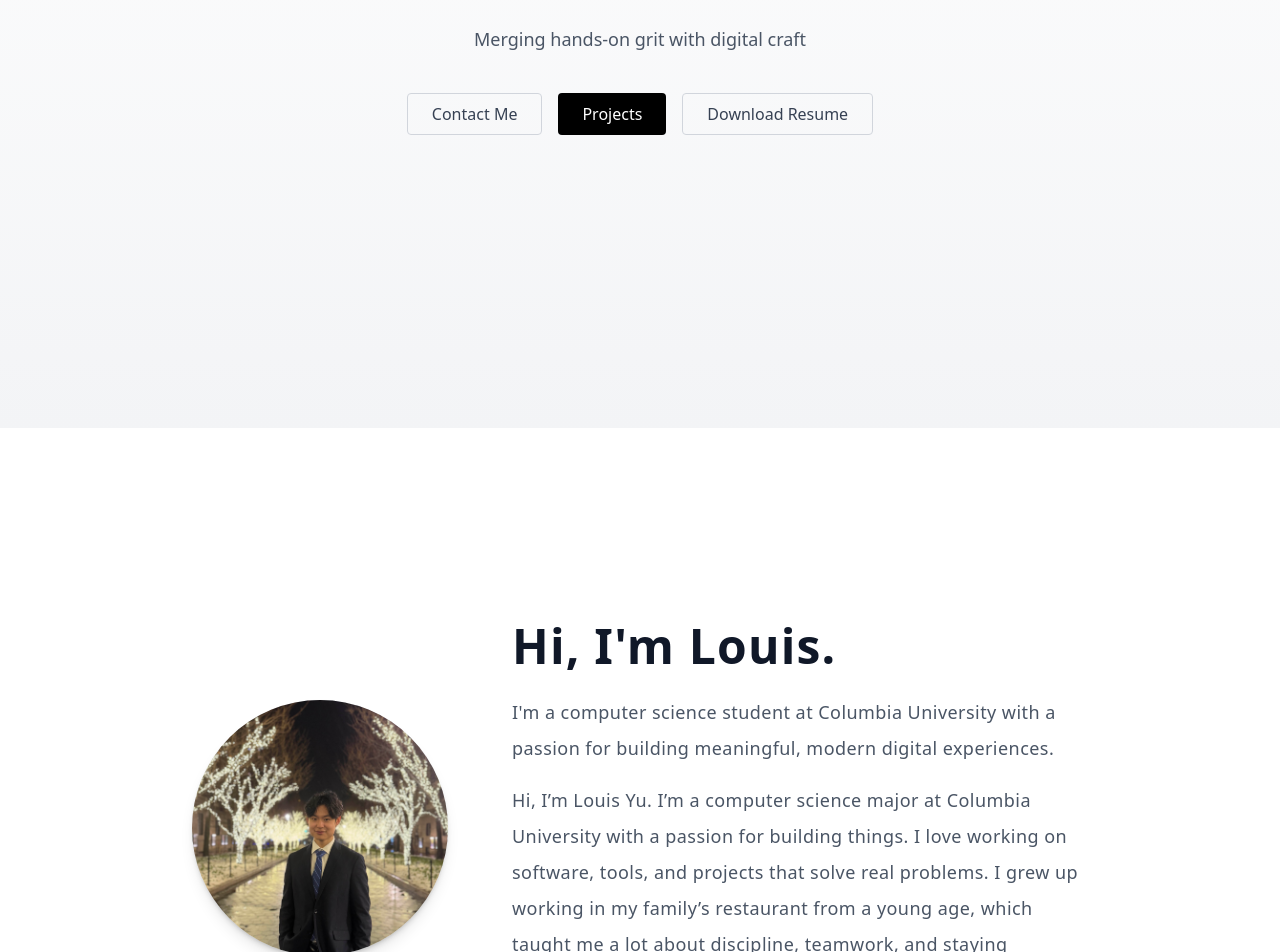
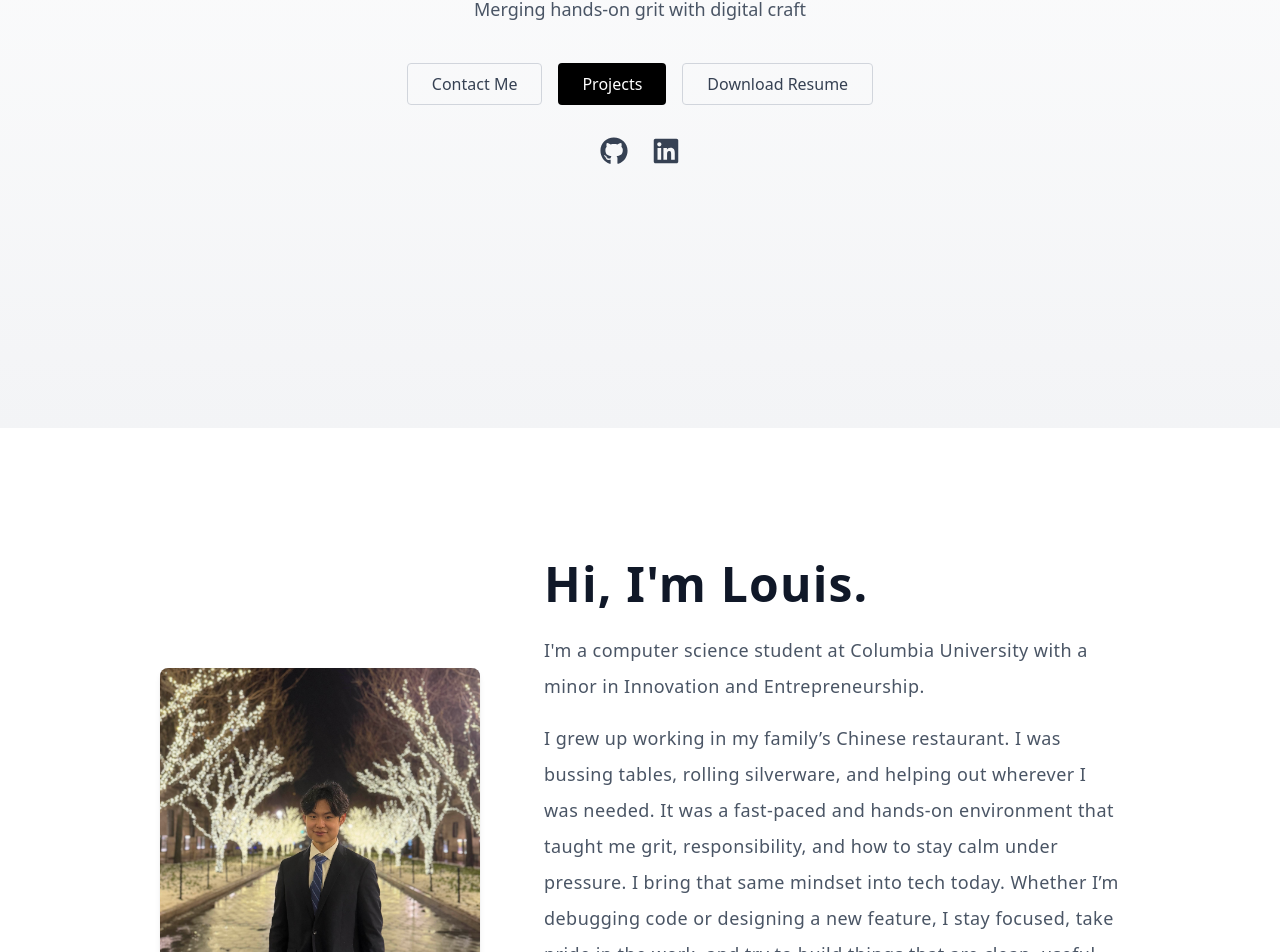
Before and after one commit to LouisY06/portfolio-website, a React (Vite) app in the folder my-portfolio/: page / in a window 1280 px wide. Shown: the part 372-1324 px from the top of the page. Built offline with nearby package versions, Linux system fonts and the light colour scheme.

Commit message:
made contact form better

```diff
--- a/my-portfolio/src/components/About.jsx
+++ b/my-portfolio/src/components/About.jsx
@@ -1,5 +1,6 @@
 // src/components/About.jsx
 import React from 'react';
+import profilePic from '../assets/profile.png'
 
 export default function About() {
   return (
@@ -10,14 +11,9 @@ export default function About() {
       {/* Image */}
       <div
         data-aos="fade-right"
-        className="w-40 h-40 md:w-64 md:h-64 mb-10 md:mb-0 md:mr-16 rounded-full bg-gray-200 shadow-md"
-      >
-        {/* Optionally insert your profile image:
-        <img src={profileImage} className="object-cover w-full h-full rounded-full" /> */}
+        className="w-56 h-56 md:w-80 md:h-80 mb-10 md:mb-0 md:mr-16 bg-gray-200 shadow-md rounded-lg overflow-hidden"      >
         <img
-          src="/src/assets/profile.jpg"
-          alt="Louis Yu"
-          className="w-40 h-40 md:w-64 md:h-64 rounded-full object-cover shadow-lg"
+          src={profilePic} alt="Profile" className="object-cover w-full h-full"
         />
       </div>
 
@@ -31,12 +27,11 @@ export default function About() {
           Hi, I'm Louis.
         </h2>
         <p className="text-gray-600 text-lg leading-loose tracking-wide mb-4">
-          I'm a computer science student at Columbia University with a passion for building meaningful, modern digital experiences.
+          I'm a computer science student at Columbia University with a minor in Innovation and Entrepreneurship.
         </p>
-        <p className="text-gray-600 text-lg leading-loose tracking-wide">
-        Hi, I’m Louis Yu. I’m a computer science major at Columbia University with a passion for building things. I love working on software, tools, and projects that solve real problems. I grew up working in my family’s restaurant from a young age,
-        which taught me a lot about discipline, teamwork, and staying grounded. Now I’m bringing that same energy into tech, always looking for ways to create useful and clean digital experiences.
-        </p>
+        <p className="text-gray-600 text-lg leading-loose tracking-wide mt-4">I grew up working in my family’s Chinese restaurant. I was bussing tables, rolling silverware, and helping out wherever I was needed. It was a fast-paced and hands-on environment that taught me grit, responsibility, and how to stay calm under pressure. I bring that same mindset into tech today. Whether I’m debugging code or designing a new feature, I stay focused, take pride in the work, and try to build things that are clean, useful, and thoughtful.</p>
+
+        <p className="text-gray-600 text-lg leading-loose tracking-wide mt-4">In my free time, I like working out, playing strategy games, and tinkering with side projects that usually start as jokes.</p>
       </div>
     </section>
   );
--- a/my-portfolio/src/components/Contact.jsx
+++ b/my-portfolio/src/components/Contact.jsx
@@ -3,11 +3,16 @@ import React from 'react';
 
 export default function Contact() {
   return (
-    <section id="contact" className="min-h-screen px-6 py-20 bg-white text-center">
+    <section
+      id="contact"
+      className="min-h-screen px-6 py-20 bg-white text-center"
+      data-aos="fade-up"
+    >
       <div className="max-w-xl mx-auto">
         <h2 className="text-4xl font-bold text-gray-900 mb-6">Contact</h2>
         <p className="text-gray-600 mb-8">Let’s connect — feel free to send a message.</p>
 
+        <div className="bg-gray-50 border border-gray-200 rounded-lg shadow-md p-6" data-aos="fade-up" data-aos-delay="200">
           <form
             action="https://formspree.io/f/manbekwo"
             method="POST"
@@ -45,6 +50,7 @@ export default function Contact() {
             </button>
           </form>
         </div>
+      </div>
     </section>
   );
 }
--- a/my-portfolio/src/components/Hero.jsx
+++ b/my-portfolio/src/components/Hero.jsx
@@ -1,4 +1,5 @@
 import React, { useState, useEffect } from 'react';
+import { FaGithub, FaLinkedin } from 'react-icons/fa';
 
 const phrases = [
   "Hi, I'm Louis",
@@ -95,6 +96,26 @@ export default function Hero() {
         </a>
       </div>
 
+      {/* Social Links */}
+      <div className="mt-8 flex gap-6" data-aos="fade-up" data-aos-delay="600">
+        <a
+          href="https://github.com/LouisY06"
+          target="_blank"
+          rel="noopener noreferrer"
+          className="text-gray-700 hover:text-black transition-transform hover:scale-110"
+        >
+          <FaGithub size={28} />
+        </a>
+        <a
+          href="https://linkedin.com/in/louisyu"
+          target="_blank"
+          rel="noopener noreferrer"
+          className="text-gray-700 hover:text-blue-700 transition-transform hover:scale-110"
+        >
+          <FaLinkedin size={28} />
+        </a>
+      </div>
+
       {/* Cursor animation and floating animation keyframes */}
       <style>{`
         .blinking-cursor {
```
Also changed, not shown: my-portfolio/src/assets/profile.png (renamed from my-portfolio/src/assets/profile.jpg). Lines whose indentation alone changed are shown as unchanged.
